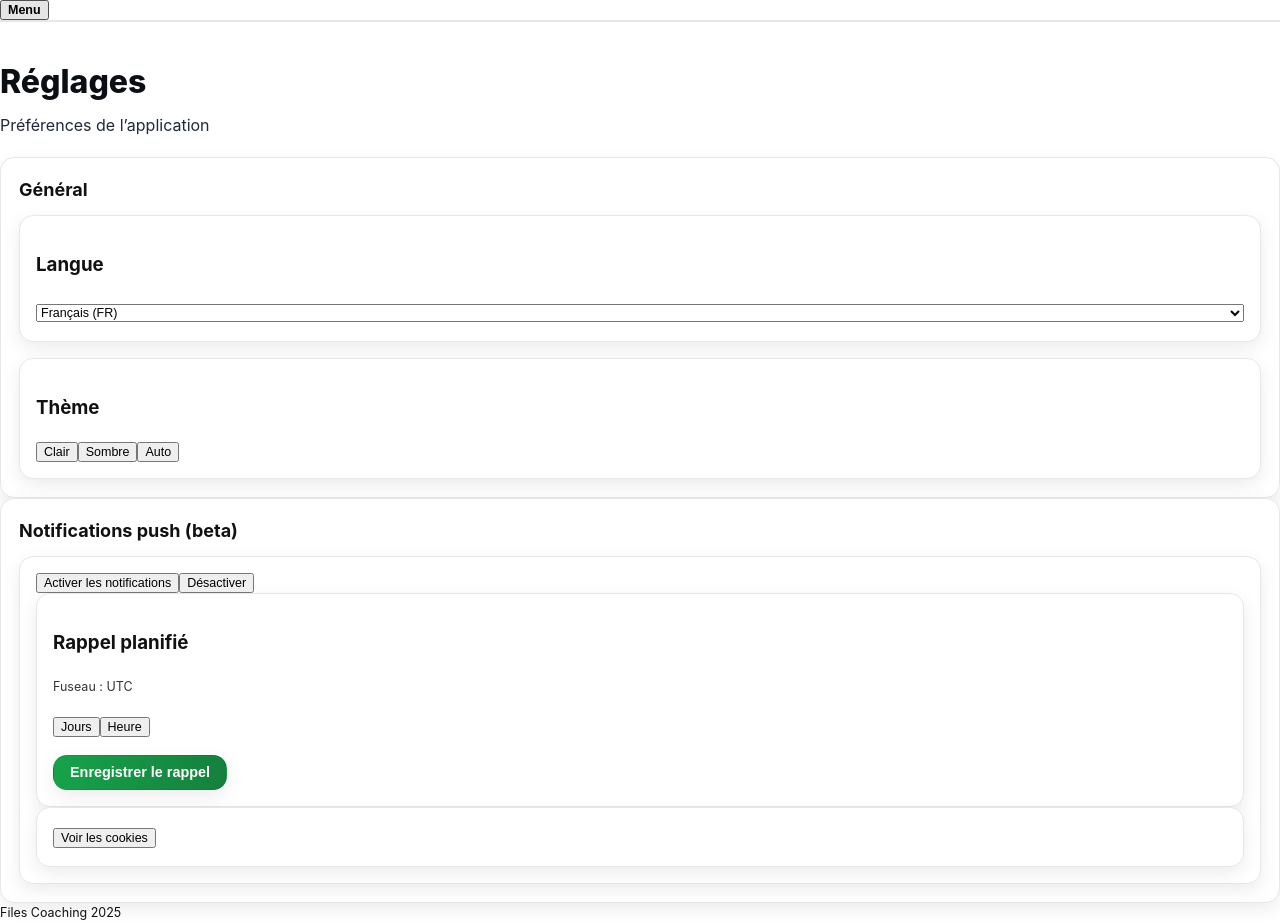
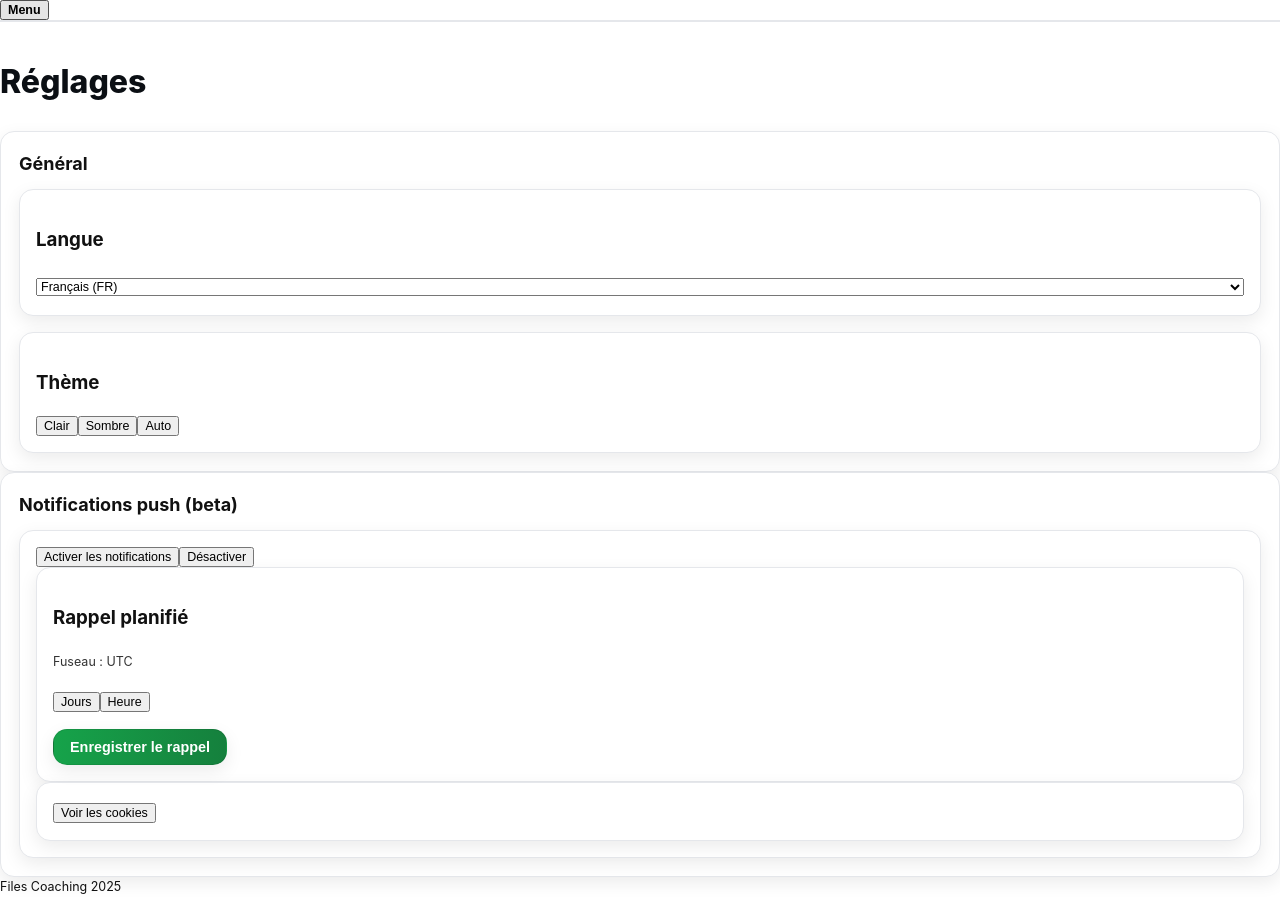
Before and after one commit to lebasquelyza/appli-files, a Next.js app in the folder apps/web/: page /dashboard/settings in a window 1280 px wide. After the commit the page ends 897 px from the top, so only its background shows below. Built offline with nearby package versions, Linux system fonts and the light colour scheme.

Commit message:
Update page.tsx

```diff
--- a/apps/web/app/dashboard/settings/page.tsx
+++ b/apps/web/app/dashboard/settings/page.tsx
@@ -288,8 +288,6 @@ function PushScheduleForm() {
         <TimeDropdown value={time} onChange={setTime} />
       </div>
 
-      {/* Texte d’explication supprimé ici */}
-
       <div className="flex items-center justify-end">
         {/* 👉 Celui-ci reste bien visible */}
         <button type="button" className="btn-dash" onClick={save}>
@@ -356,7 +354,8 @@ export default function Page() {
 
   return (
     <>
-      <PageHeader title="Réglages" subtitle="Préférences de l’application" />
+      {/* Sous-titre retiré */}
+      <PageHeader title="Réglages" />
 
       {/* --- Section Général --- */}
       <Section title="Général">
```
